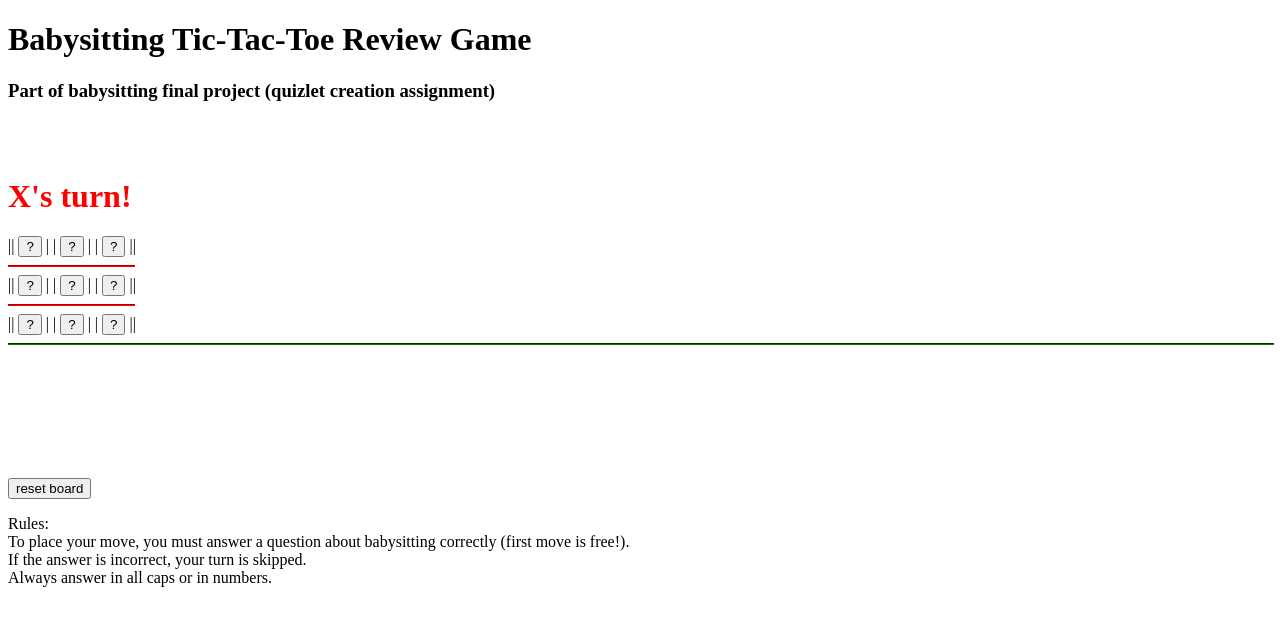
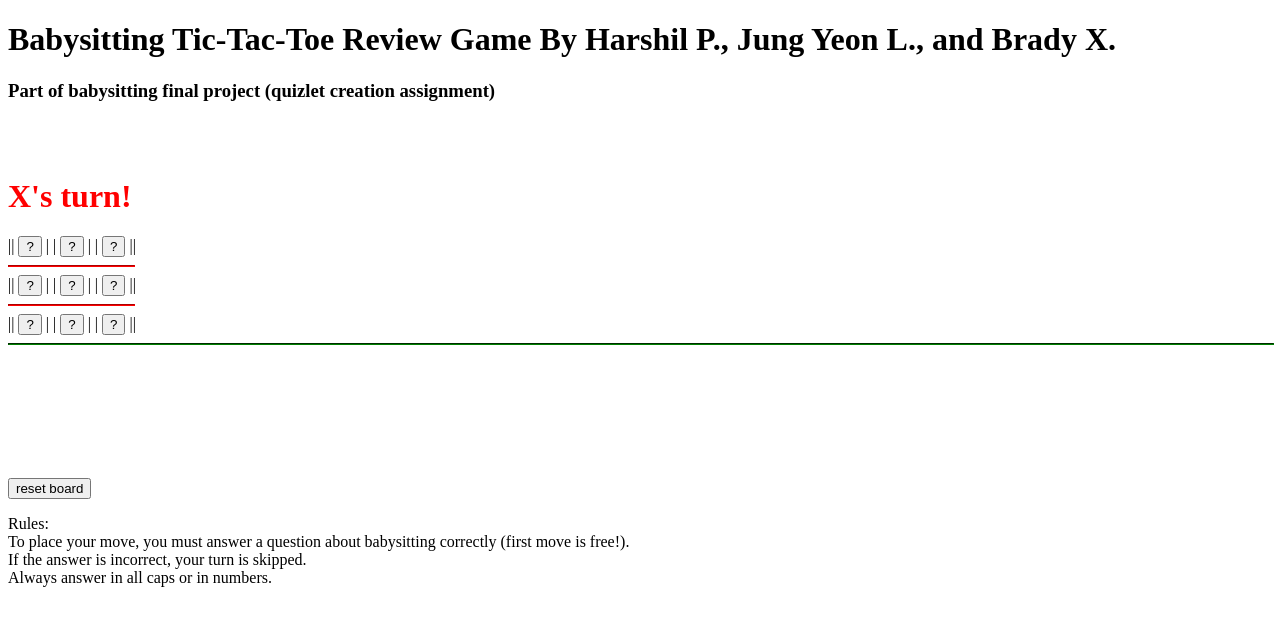
Before and after one commit to LP-HP/Tic-Tac-Toe-Review-Game, a plain HTML site: page index.html in a window 1280 px wide. Drawn offline with Linux system fonts and the light colour scheme.

Commit message:
Update index.html

```diff
--- a/index.html
+++ b/index.html
@@ -2,7 +2,7 @@
 <html>
 <title>Tic-Tac-Toe Review Game</title>
 <body>
-    <h1>Babysitting Tic-Tac-Toe Review Game</h1>
+    <h1>Babysitting Tic-Tac-Toe Review Game By Harshil P., Jung Yeon L., and Brady X.</h1>
     <h3>Part of babysitting final project (quizlet creation assignment)</h3>
     <br>
     <br>
```
